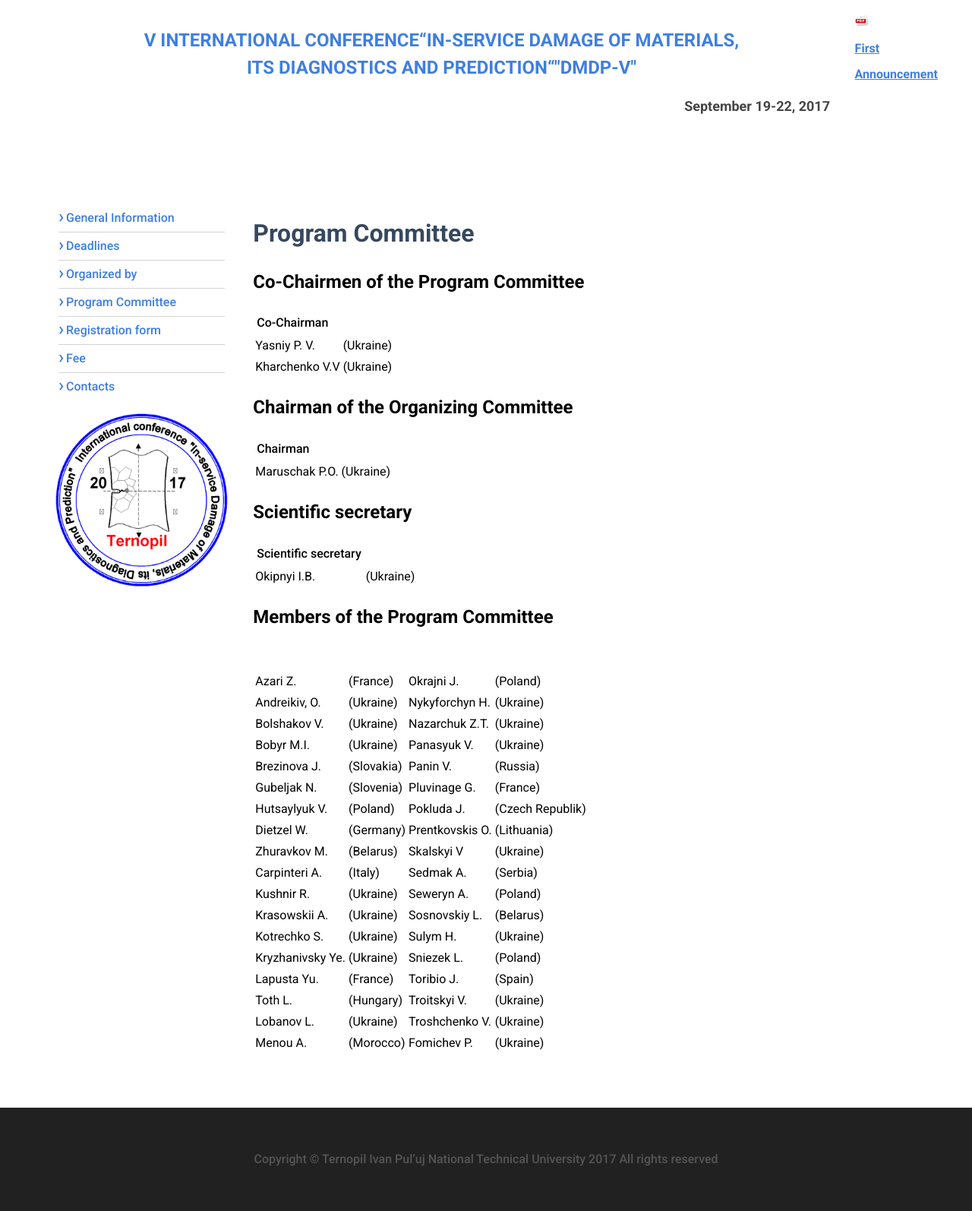
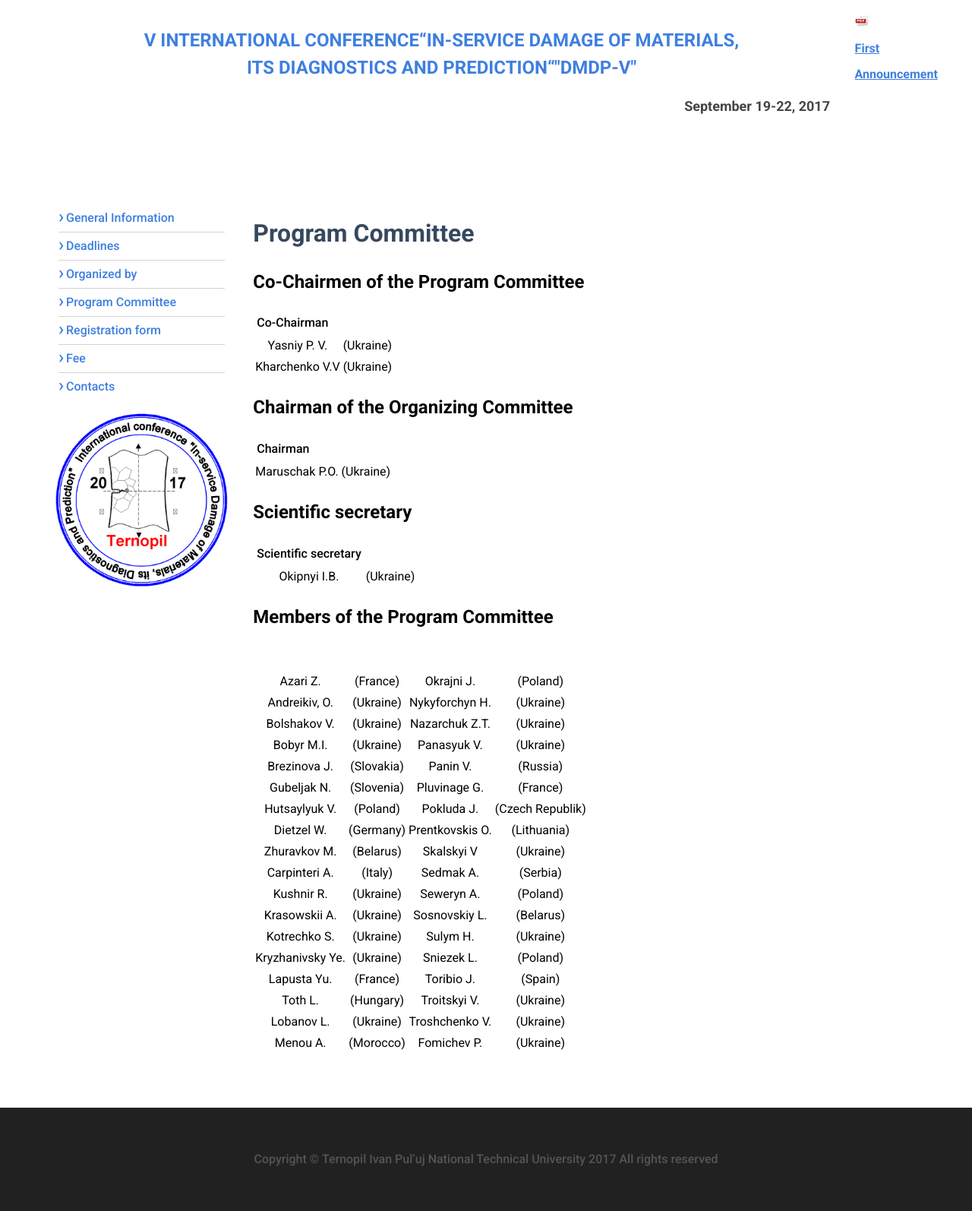
Before and after one commit to m-tetiana/m-tetiana.github.io, a Jekyll site: the page built from programmcommittee.md, in a window 1280 px wide. Shown: the whole page at 76% size. Built offline with Jekyll 4.4.1, drawn with Linux system fonts in a browser that asks for light colours.

Commit message:
Update main.css

```diff
--- a/assets/css/main.css
+++ b/assets/css/main.css
@@ -206,3 +206,6 @@ img {
 .programmcommittee td,tr{
 	font-size: 16px;
 }
+.programmcommittee td, tr, table, td, h3{
+	text-align: center;
+}
```
